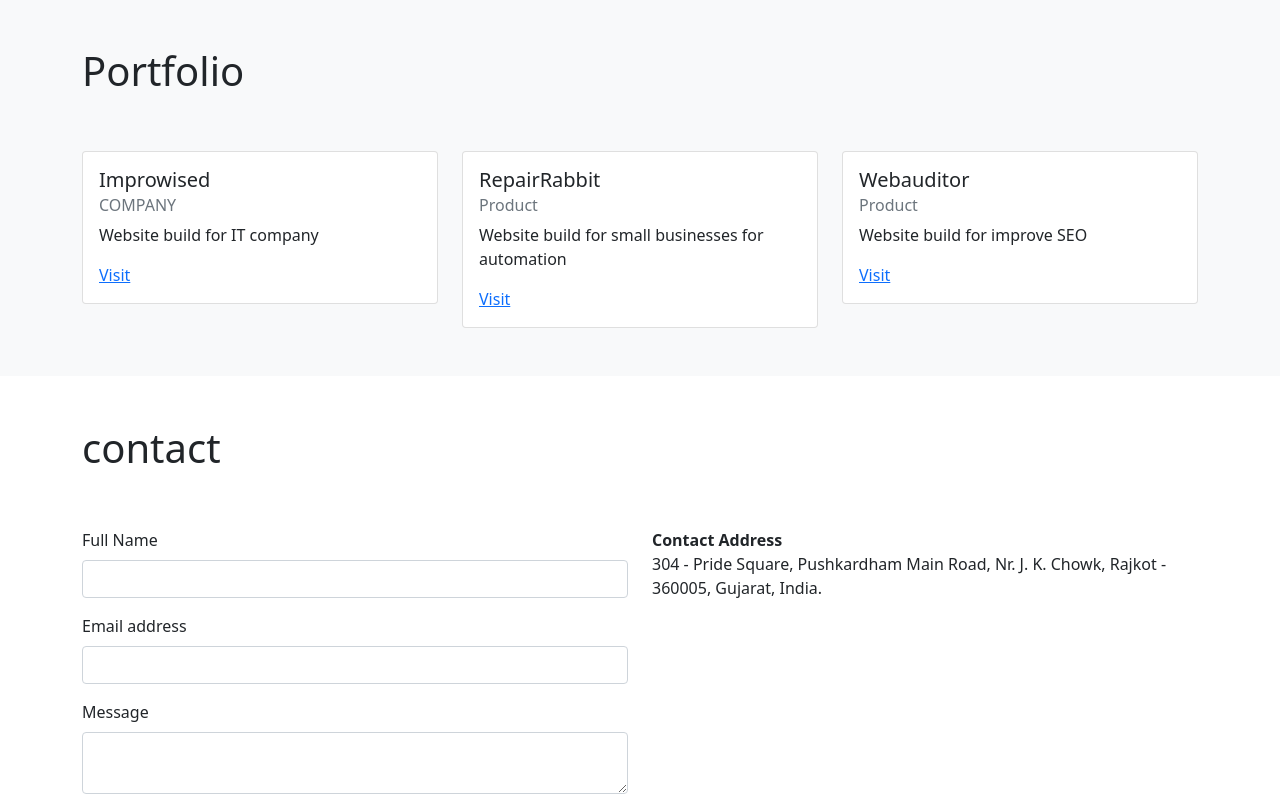
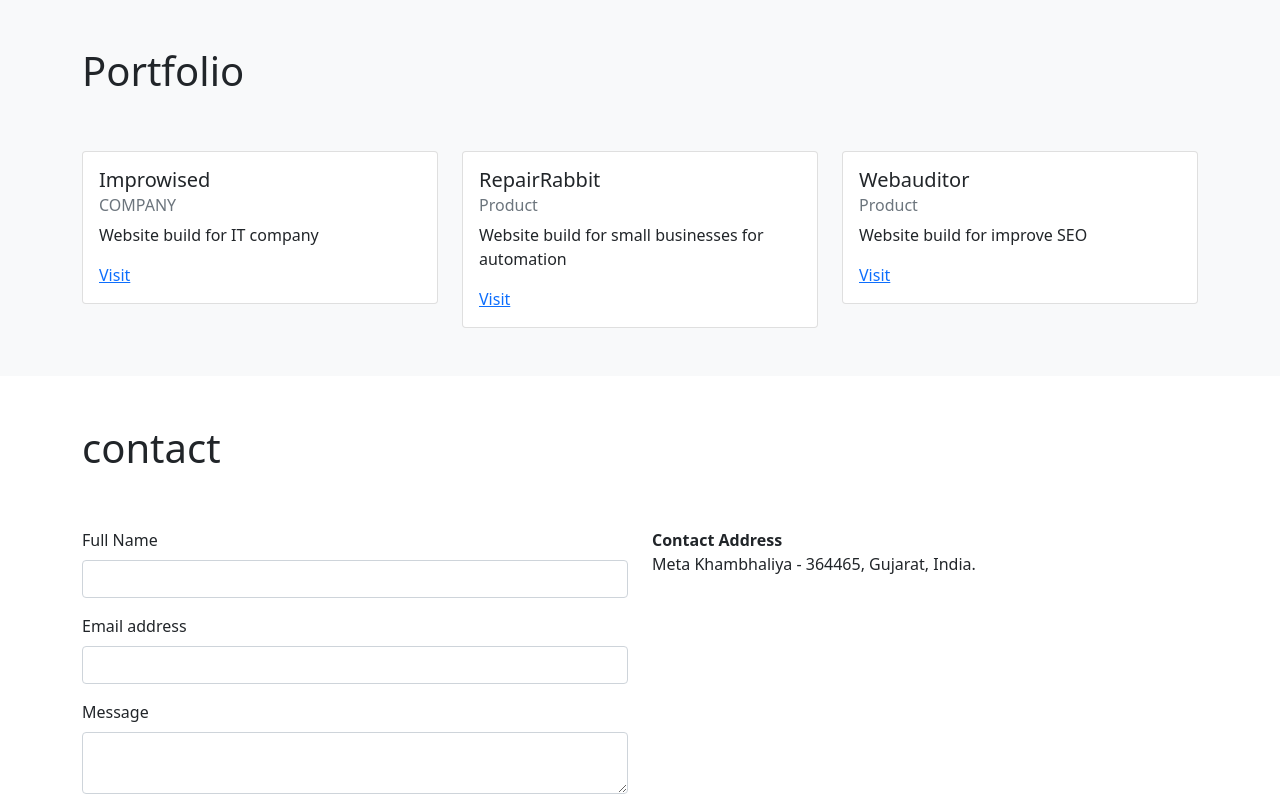
Before and after one commit to KeyurBhut07/Keyur-Bhut, a plain HTML site: page index.html in a window 1280 px wide. Shown: the part 1252-2052 px from the top of the page. Drawn offline with nearby package versions, Linux system fonts and the light colour scheme.

Commit message:
added index.html

```diff
--- a/index.html
+++ b/index.html
@@ -89,7 +89,7 @@
           <div class="col">
             <h1 id="aboutme">About Me</h1>
             <p>
-              I am Tapan Bavaliya, Tech Lead at Improwised technologies, i have started my journey around 9 years at Improwised and wear meany hat's software engineer, senior software engineer, & currently tech lead.
+              I am  Keyur Bhut, Tech Lead at Improwised technologies, i have started my journey around 9 years at Improwised and wear meany hat's software engineer, senior software engineer, & currently tech lead.
 
               I have expertise in design(UI/UX) & fronted development, i have also touched the surface of backed development as well. Me and my team is responsible to achieve business goal as well. I am also guiding new apprentice who join the improwised technologies.
 
@@ -207,9 +207,7 @@
             <div class="col-sm">
               <strong>Contact Address</strong>
               <p>
-                304 - Pride Square,
-                Pushkardham Main Road, Nr. J. K. Chowk,
-                Rajkot - 360005, Gujarat, India.
+                Meta Khambhaliya - 364465, Gujarat, India.
               </p>
             </div>
           </div>
```
